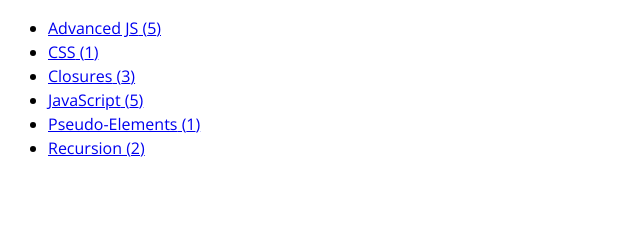
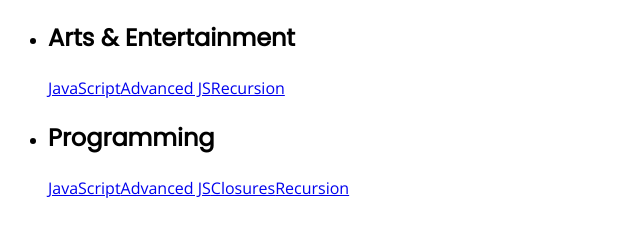
Before and after one commit to wandrew8/blog, a Gatsby site: page /tags in a window 1280 px wide. Shown: the whole page, without its empty margins (0-640 px from the left). Built offline with nearby package versions, Linux system fonts and the light colour scheme; Gatsby itself is replaced by a stand-in of ours.

Commit message:
adds categories to all blog posts and organizes them based on categories and tags

```diff
--- a/src/markdown-pages/closures/index.md
+++ b/src/markdown-pages/closures/index.md
@@ -8,6 +8,7 @@ subtitle: "A useful tool in advanced JavaScript"
 authorImage: ../../images/authors/jake.jpg
 featuredImage: ../../images/featured/closure.jpg
 tags: ["JavaScript", "Advanced JS", "Closures"]
+category: "Programming"
 ---
 
 As the title states, JavaScript closures have always been a bit of a mystery to me. I have read multiple articles, I have used closures in my work, sometimes I even used a closure without realizing I was using a closure.
--- a/src/markdown-pages/recursion/index.md
+++ b/src/markdown-pages/recursion/index.md
@@ -8,6 +8,7 @@ authorImage: ../../images/gatsby-astronaut.png
 subtitle: "Useful techniques and exercises for solidifying your understanding of recursion"
 featuredImage: ../../images/featured/recursion.jpg
 tags: ["JavaScript", "Advanced JS", "Recursion"]
+category: "Programming"
 ---
 
 Oooooh-weeee, my first blog post! Lorem ipsum dolor sit amet, consectetur adipiscing elit, sed do eiusmod tempor incididunt ut labore et dolore magna aliqua. Ut enim ad minim veniam, quis nostrud exercitation ullamco laboris nisi ut aliquip ex ea commodo consequat. Duis aute irure dolor in reprehenderit in voluptate velit esse cillum dolore eu fugiat nulla pariatur. Excepteur sint occaecat cupidatat non proident, sunt in culpa qui officia deserunt mollit anim id est laborum.
--- a/src/markdown-pages/sample/index.md
+++ b/src/markdown-pages/sample/index.md
@@ -8,6 +8,7 @@ authorImage: ../../images/gatsby-astronaut.png
 subtitle: "Useful techniques and exercises for solidifying your understanding of recursion"
 featuredImage: ../../images/featured/recursion.jpg
 tags: ["JavaScript", "Advanced JS", "Recursion"]
+category: "Arts & Entertainment"
 ---
 
 Oooooh-weeee, my first blog post! Lorem ipsum dolor sit amet, consectetur adipiscing elit, sed do eiusmod tempor incididunt ut labore et dolore magna aliqua. Ut enim ad minim veniam, quis nostrud exercitation ullamco laboris nisi ut aliquip ex ea commodo consequat. Duis aute irure dolor in reprehenderit in voluptate velit esse cillum dolore eu fugiat nulla pariatur. Excepteur sint occaecat cupidatat non proident, sunt in culpa qui officia deserunt mollit anim id est laborum.
--- a/src/markdown-pages/sample2/index.md
+++ b/src/markdown-pages/sample2/index.md
@@ -8,6 +8,7 @@ subtitle: "A useful tool in advanced JavaScript"
 authorImage: ../../images/authors/jake.jpg
 featuredImage: ../../images/featured/closure.jpg
 tags: ["JavaScript", "Advanced JS", "Closures"]
+category: "Programming"
 ---
 
 As the title states, JavaScript closures have always been a bit of a mystery to me. I have read multiple articles, I have used closures in my work, sometimes I even used a closure without realizing I was using a closure.
--- a/src/markdown-pages/sample3/index.md
+++ b/src/markdown-pages/sample3/index.md
@@ -8,6 +8,7 @@ subtitle: "A useful tool in advanced JavaScript"
 authorImage: ../../images/authors/jake.jpg
 featuredImage: ../../images/featured/closure.jpg
 tags: ["JavaScript", "Advanced JS", "Closures"]
+category: "Programming"
 ---
 
 As the title states, JavaScript closures have always been a bit of a mystery to me. I have read multiple articles, I have used closures in my work, sometimes I even used a closure without realizing I was using a closure.
--- a/src/pages/tags.js
+++ b/src/pages/tags.js
@@ -4,20 +4,28 @@ import kebabCase from "lodash/kebabCase"
 import Layout from '../components/layout'
 
 const TagsPage = ({data}) => {
-    const siteTitle = data.site.siteMetadata.title
-    const tags = data.tagsGroup.group
-
+    const categories = data.categoryGroup.group
     return (
         <Layout>
             <div>
                 <ul>
-                {tags.map(tag => (
+                {categories.map(tag => {
+                    const tags = tag.nodes
+                    const allTags = tags.map(node => (node.frontmatter.tags)).flat();
+                    let unique = [...new Set(allTags)];
+                    return (
                         <li key={tag.fieldValue}>
-                    <Link to={`/tags/${kebabCase(tag.fieldValue)}/`}>
-                        {tag.fieldValue} ({tag.totalCount})
+                            <h2>{tag.fieldValue}</h2>
+                            { unique.map(single => {
+                                return (
+                                    <Link key={single} to={`/tags/${kebabCase(single)}/`}>
+                                        {single}
                                     </Link>
+                                )
+                            })}
                         </li>
-                ))}
+                        )
+                })}
                 </ul>
             </div>
         </Layout>
@@ -28,15 +36,18 @@ export default TagsPage
 
 export const pageQuery = graphql`
 query {
-    site {
-      siteMetadata {
+    categoryGroup: allMarkdownRemark(limit: 2000) {
+          group(field: frontmatter___category) {
+              fieldValue
+              totalCount
+              nodes {
+                  frontmatter {
+                      path
                       title
+                      tags
+                      category
                     }
                 }
-    tagsGroup: allMarkdownRemark(limit: 2000) {
-      group(field: frontmatter___tags) {
-        fieldValue
-        totalCount
             }
         }
     }
```
Lines whose indentation alone changed are shown as unchanged.
